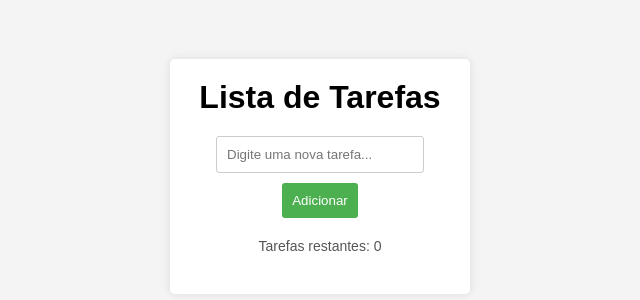
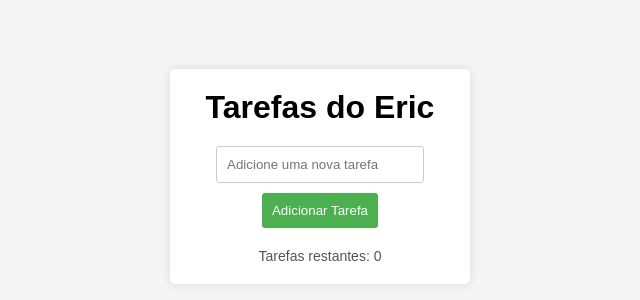
Before and after one commit to Lopeseric09/Tentativa-banco-de-dados, a plain HTML site: page index.html in a window 1280 px wide. Shown: the part 224-524 px from the top of the page, without its empty margins (320-960 px from the left). Drawn offline with Linux system fonts and the light colour scheme.

Commit message:
Update index.html

```diff
--- a/index.html
+++ b/index.html
@@ -1,21 +1,15 @@
 
-<!DOCTYPE html>
-<html lang="pt-br">
-<head>
-    <meta charset="UTF-8">
-    <meta name="viewport" content="width=device-width, initial-scale=1.0">
-    <title>Lista de Tarefas</title>
-    <link rel="stylesheet" href="style.css"> <!-- Vincula o arquivo CSS -->
+  <title>Controle de Produtividade</title>
+    <link rel="stylesheet" href="style.css">
 </head>
 <body>
     <div class="container">
-        <h1>Lista de Tarefas</h1>
-        <input type="text" id="new-task" placeholder="Digite uma nova tarefa..." />
-        <button id="add-task">Adicionar</button>
+        <h1>Tarefas do Eric </h1>
+        <input type="text" id="new-task" placeholder="Adicione uma nova tarefa">
+        <button id="add-task">Adicionar Tarefa</button>
+        <ul id="task-list"></ul>
         <p id="task-counter">Tarefas restantes: 0</p>
-        <ul id="task-list"></ul>
     </div>
-
-    <script src="renderer.js"></script>
+    <script src="script.js"></script>
 </body>
 </html>
```
